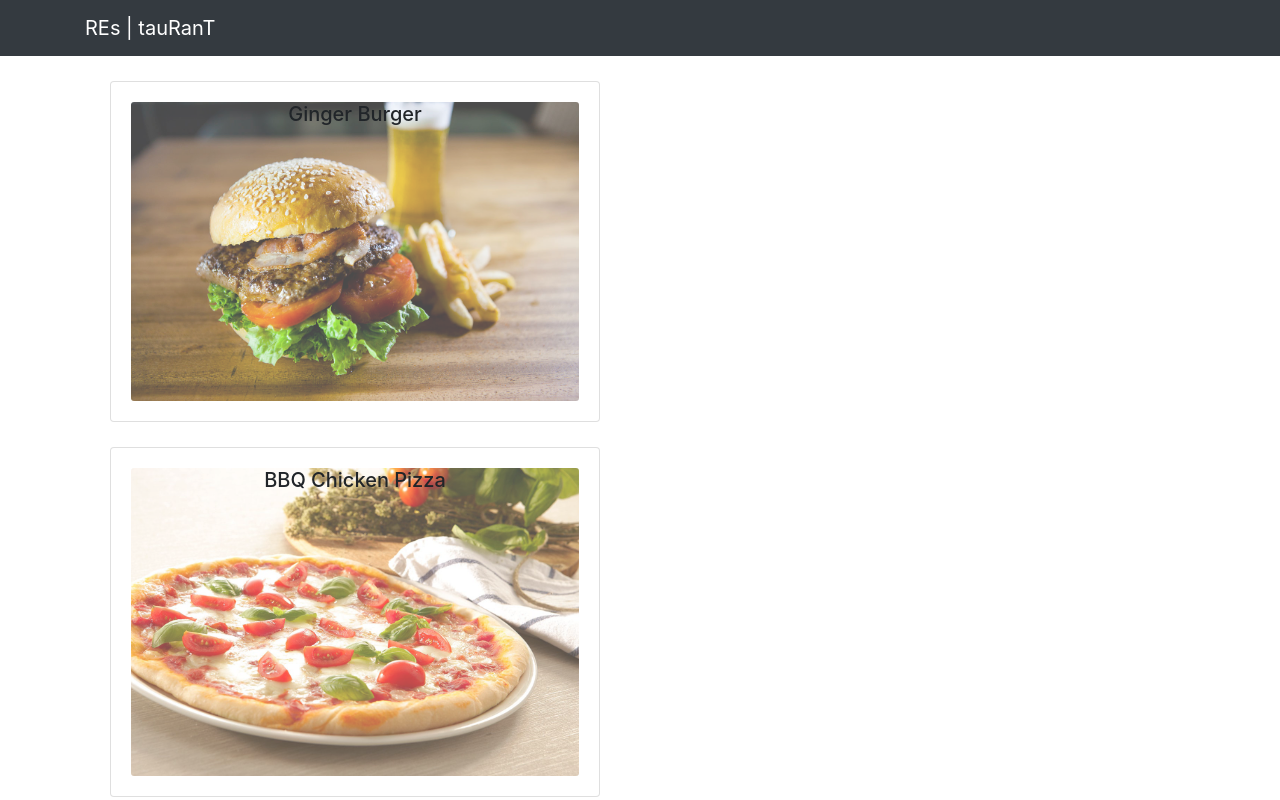
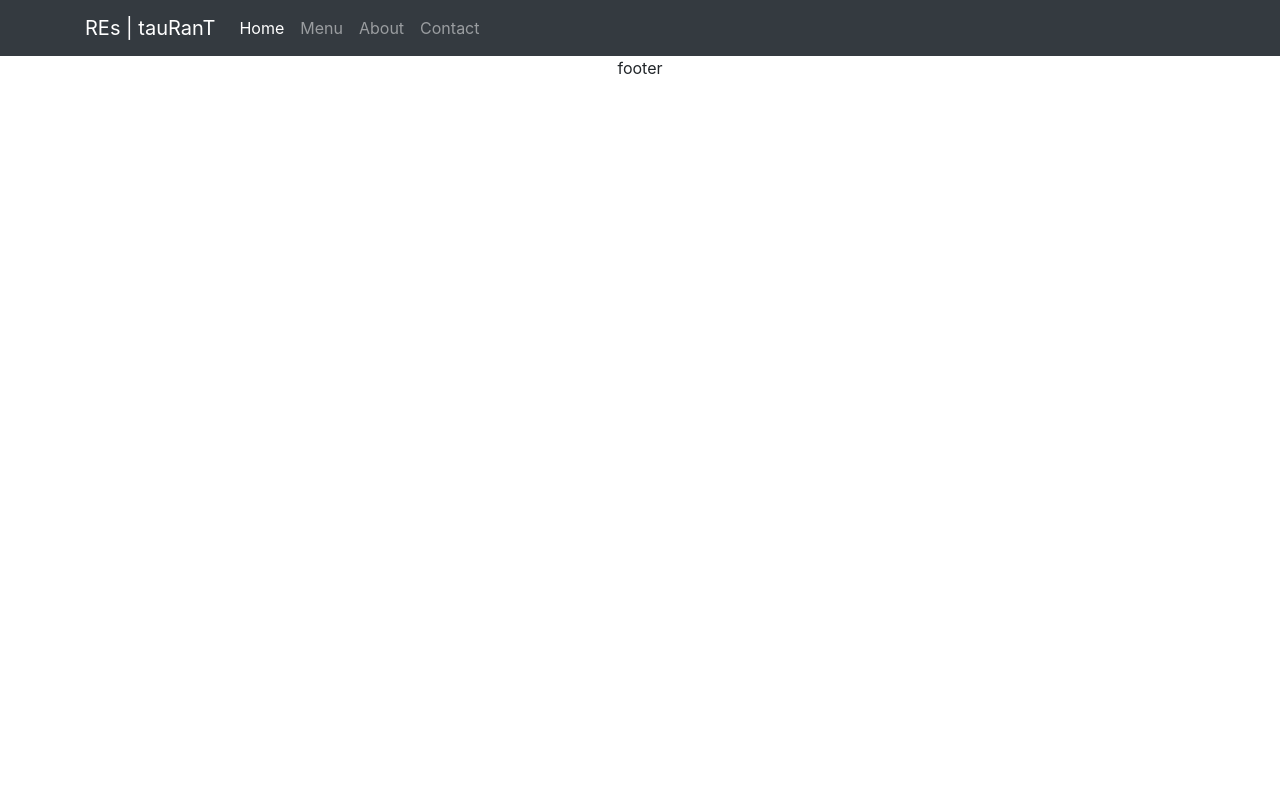
Before and after one commit to sajjad0057/Food-Express, a React (Create React App) app: page / in a window 1280 px wide. Shown: the top 800 px of the page. Built offline with nearby package versions, Linux system fonts and the light colour scheme.

Commit message:
Design Navbar and Adding Router

```diff
--- a/package.json
+++ b/package.json
@@ -11,6 +11,8 @@
     "react": "^17.0.1",
     "react-dom": "^17.0.1",
     "react-popper": "^2.2.3",
+    "react-router": "^5.2.0",
+    "react-router-dom": "^5.2.0",
     "react-scripts": "4.0.0",
     "reactstrap": "^8.6.0",
     "web-vitals": "^0.2.4"
--- a/src/App.js
+++ b/src/App.js
@@ -1,10 +1,13 @@
-import './App.css';
-import MainComponent from "./components/MainComponent.jsx"
+import "./App.css";
+import MainComponent from "./components/MainComponent.jsx";
+import { BrowserRouter } from "react-router-dom";
 
 function App() {
   return (
     <div className="App">
-      <MainComponent />
+      <BrowserRouter>
+        <MainComponent />
+      </BrowserRouter>
     </div>
   );
 }
--- /dev/null
+++ b/src/components/body/About.jsx
@@ -0,0 +1,13 @@
+import React from 'react';
+
+
+const About =()=>{
+    return(
+        <div>
+
+        </div>
+    )
+}
+
+
+export default About;
--- a/src/components/body/Body.jsx
+++ b/src/components/body/Body.jsx
@@ -1,13 +1,21 @@
-
-import Menu from "./Menu.jsx"
-const Body = () =>{
-    return(
-        <div>
-
-            <Menu />
-        </div>
-    )
-}
+import React from 'react';
+import Menu from './Menu.jsx';
+import Home from './Home.jsx';
+import Contact from './Contact.jsx';
+import About from './About.jsx';
+import { Route, Redirect } from 'react-router-dom';
 
 
+
+const Body = () => {
+  return (
+    <div>
+        <Route path="/" exact component={Home}/>
+        <Route path="/menu" exact component={Menu}/>
+        <Route path="/contact" exact component={Contact}/>
+        <Route path="/about" exact component={About}/>
+    </div>
+  );
+};
+
 export default Body;
--- /dev/null
+++ b/src/components/body/Contact.jsx
@@ -0,0 +1,13 @@
+import React, { Component } from 'react';
+
+class Contact extends Component {
+    render(){
+        return(
+            <div>
+
+            </div>
+        )
+    }
+}
+
+export default Contact;
--- /dev/null
+++ b/src/components/body/Home.jsx
@@ -0,0 +1,13 @@
+import React, { Component } from 'react';
+
+class Home extends Component {
+    render(){
+        return(
+            <div>
+
+            </div>
+        )
+    }
+}
+
+export default Home;
--- a/src/components/body/LoadComment.jsx
+++ b/src/components/body/LoadComment.jsx
@@ -1,6 +1,6 @@
 import dateFormat from "dateformat"
 const LoadComment = (props) => {
-  console.log(props);
+  //console.log(props);
   return props.comments.map((comment) => {
     return (
       <div key={comment.id}>
--- a/src/components/body/Menu.jsx
+++ b/src/components/body/Menu.jsx
@@ -1,49 +1,67 @@
-import React , { Component } from "react"
-import DISHES from "../../data/dishes.js"
-import MenuItem from "./MenuItem.jsx"
-import DishDetail from "./DishDetail.jsx"
+import React, { Component } from "react";
+import DISHES from "../../data/dishes.js";
+import MenuItem from "./MenuItem.jsx";
+import DishDetail from "./DishDetail.jsx";
+import { CardColumns, Modal, ModalBody, ModalFooter, Button } from 'reactstrap';
 
 
-class Menu extends Component{
+class Menu extends Component {
   state = {
-        dishes : DISHES,
-        selectedDish : null
-    }
+    dishes: DISHES,
+    selectedDish: null,
+    modalOpen : false,
+  };
 
-    onDishSelect = dish =>{
-        console.log("function Triggered----",dish);
+  onDishSelect = (dish) => {
+    //console.log("function Triggered----",dish);
     this.setState({
-            selectedDish:dish
+      selectedDish: dish,
+
+    });
+    this.toggleModal()
+  };
+
+  toggleModal = () =>{
+      this.setState({
+       modalOpen : !this.state.modalOpen
       })
   }
 
-    render(){
-        const menu = this.state.dishes.map(item=>{
-            return(
-                <MenuItem dish = {item} key={item.id}
-                dishDetail = {()=>this.onDishSelect(item)}
+  render() {
+    const menu = this.state.dishes.map((item) => {
+      return (
+        <MenuItem
+          dish={item}
+          key={item.id}
+          dishDetail={() => this.onDishSelect(item)}
         />
-            )
-        })
-        let details = null
-        if(this.state.selectedDish !=null){
-            details = <DishDetail dish = {this.state.selectedDish} />
+      );
+    });
+    let details = null;
+    if (this.state.selectedDish != null) {
+      details = <DishDetail dish={this.state.selectedDish} />;
     }
-        return(
+    return (
       <div className="container">
         <div className="row">
-                    <div className="col-6">
+            <CardColumns>
                 {menu}
+            </CardColumns>
+            <Modal isOpen={this.state.modalOpen} onClick={this.toggleModal}>
+                <ModalBody>
+                    {details}
+                </ModalBody>
+                <ModalFooter>
+                    <Button color="secondary " onClick={this.toggleModal}>
+                        Close
+                    </Button>
+                </ModalFooter>
+            </Modal>
 
         </div>
-                    <div className="col-6">
-                        {details}
       </div>
-                </div>
-            </div>
-        )
+    );
   }
 }
 
-
 export default Menu;
--- a/src/components/header/Navigation.jsx
+++ b/src/components/header/Navigation.jsx
@@ -1,22 +1,62 @@
-import {Navbar,NavbarBrand} from "reactstrap"
+import React, { Component } from "react";
+import {
+  Navbar,
+  NavbarBrand,
+  Nav,
+  NavItem,
+  NavbarToggler,
+  Collapse,
+} from "reactstrap";
+import { Link } from "react-router-dom";
 
+class Navigation extends Component {
+  state = {
+    isNavOpen: false,
+  };
 
+  navToggle = () =>{
+      console.log(!this.state.isNavOpen);
+      this.setState({
+          isNavOpen:!this.state.isNavOpen
+      })
+  }
 
-const Navigation = () =>{
-    return(
-        <div>
-            <Navbar dark color="dark">
-                <div className="container">
-                    <NavbarBrand href="/">
-                        REs | tauRanT
-                    </NavbarBrand>
-                </div>
-
-            </Navbar>
-
-        </div>
-    )
+  render() {
+    return (
+      <div>
+        <Navbar dark color="dark" expand="sm">
+          <div className="container">
+            <NavbarToggler  onClick={this.navToggle}/>
+            <NavbarBrand href="/">REs | tauRanT</NavbarBrand>
+            <Collapse isOpen={this.state.isNavOpen} navbar>
+              <Nav className="mr-auto" navbar>
+                <NavItem>
+                  <Link to="/" className="nav-link active">
+                    Home
+                  </Link>
+                </NavItem>
+                <NavItem>
+                  <Link to="/menu" className="nav-link">
+                    Menu
+                  </Link>
+                </NavItem>
+                <NavItem>
+                  <Link to="/about" className="nav-link">
+                    About
+                  </Link>
+                </NavItem>
+                <NavItem>
+                  <Link to="/contact" className="nav-link">
+                    Contact
+                  </Link>
+                </NavItem>
+              </Nav>
+            </Collapse>
+          </div>
+        </Navbar>
+      </div>
+    );
+  }
 }
 
-
 export default Navigation;
--- a/src/index.js
+++ b/src/index.js
@@ -6,10 +6,9 @@
 import 'bootstrap/dist/css/bootstrap.min.css';
 
 ReactDOM.render(
-  <React.StrictMode>
-    <App />
-  </React.StrictMode>,
-  document.getElementById('root')
+
+  <App />,
+  document.getElementById('root'),
 );
 
 // If you want to start measuring performance in your app, pass a function
```
Also changed, not shown: 1 other file (tests, documents, lock files or other folders). Lines whose indentation alone changed are shown as unchanged.
